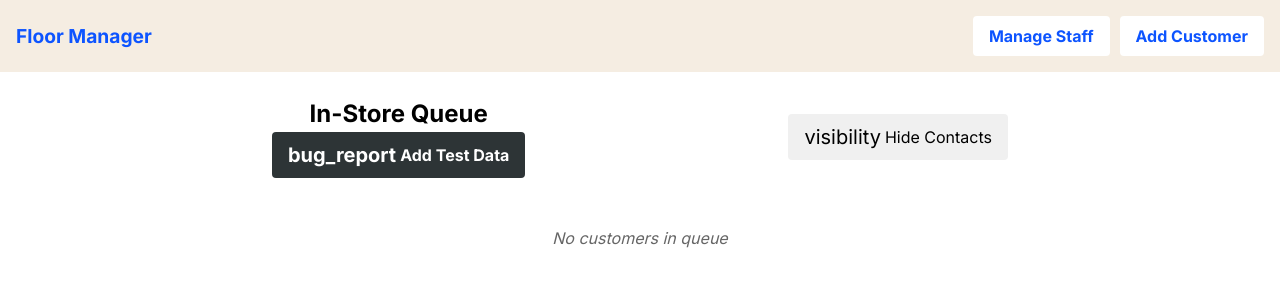
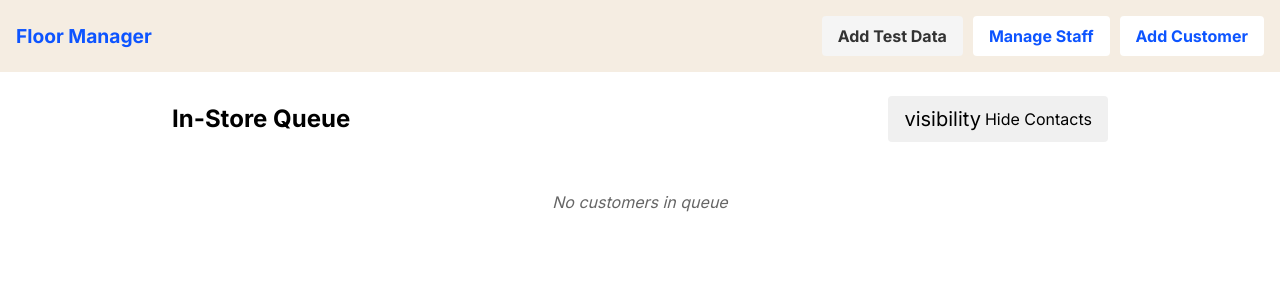
Before and after one commit to aaron-pw/tfm2, a Nuxt app: page / in a window 1280 px wide. Shown: the top 300 px of the page. Built offline with nearby package versions, Linux system fonts and the light colour scheme.

Commit message:
updated test data & staff assignment

```diff
--- a/components/AppHeader.vue
+++ b/components/AppHeader.vue
@@ -8,6 +8,7 @@
         <h2 class="menu-item">Floor Manager</h2>
       </div>
       <div class="right-section">
+        <DevTools @add-test-data="$emit('add-test-data', $event)" />
         <button @click="$emit('openStaffModal')" class="manage-staff-button">Manage Staff</button>
         <button @click="$emit('openModal')" class="add-button">Add Customer</button>
       </div>
@@ -16,9 +17,13 @@
 </template>
 
 <script>
+import DevTools from './dev/DevTools.vue'
 export default {
   name: 'AppHeader',
-  emits: ['openModal', 'openStaffModal']
+  emits: ['openModal', 'openStaffModal'],
+  components: [
+    DevTools
+  ]
 }
 </script>
 
--- a/components/WaitList.vue
+++ b/components/WaitList.vue
@@ -3,6 +3,7 @@
     <AppHeader
       @openModal="showModal = true"
       @openStaffModal="showStaffModal = true"
+      @add-test-data="addTestCustomers"
     />
     <div class="container">
       <SaveNotification
@@ -32,10 +33,7 @@
         @remove-staff="removeStaffMember"
       />
       <div class="header-section">
-        <div class="left-section">
-          <h2 class="wait-list-header">In-Store Queue</h2>
-          <DevTools @add-test-data="addTestCustomers" />
-        </div>
+        <h2 class="wait-list-header">In-Store Queue</h2>
         <button @click="toggleContacts" class="toggle-button">
           <span class="material-icons">{{ hideContacts ? 'visibility_off' : 'visibility' }}</span>
           {{ hideContacts ? 'Show Contacts' : 'Hide Contacts' }}
@@ -196,7 +194,17 @@ export default {
       this.staffList.push(staff)
     },
     removeStaffMember(index) {
-      this.staffList.splice(index, 1)
+      const removedStaff = this.staffList[index].name;
+
+      // Remove staff from list
+      this.staffList.splice(index, 1);
+
+      // Unassign staff from any customers
+      this.waitList.forEach(customer => {
+        if (customer.assignedStaff === removedStaff) {
+          customer.assignedStaff = null;
+        }
+      });
     },
     assignStaffToCustomer(staffName) {
       const customerIndex = this.waitList.findIndex(c => c === this.selectedCustomer)
@@ -227,11 +235,11 @@ body {
 
 <style scoped>
 .container {
-  max-width: 800px;
+  max-width: 1000px;
   margin: 0 auto;
   padding: 1rem;
   text-align: center;
-  height: 100vh;
+  height: calc(100vh - 80px);
   display: flex;
   flex-direction: column;
   overflow: hidden;
@@ -249,7 +257,7 @@ ul {
   margin: 0;
   overflow-y: auto;
   flex: 1;
-  max-height: calc(100vh - 100px);
+  max-height: calc(100vh - 200px);
 }
 
 ul::-webkit-scrollbar {
--- a/components/dev/DevTools.vue
+++ b/components/dev/DevTools.vue
@@ -1,6 +1,5 @@
 <template>
-    <button @click="addTestData" class="dev-button">
-      <span class="material-icons">bug_report</span>
+  <button @click="addTestData" class="header-button">
     Add Test Data
   </button>
 </template>
@@ -47,27 +46,18 @@
 </script>
 
 <style scoped>
-  .dev-button {
-    display: flex;
-    align-items: center;
-    gap: 4px;
+.header-button {
   padding: 8px 16px;
-    background-color: #2d3436;
-    color: white;
+  background-color: #f5f5f5;
   border: none;
   border-radius: 4px;
+  color: #333;
   cursor: pointer;
+  font-weight: bold;
   transition: background-color 0.2s;
-    font-weight: bold;
 }
 
-  .dev-button:hover {
-    background-color: #636e72;
-  }
-
-  .dev-button .material-icons {
-    font-size: 1.25rem;
-    display: flex;
-    align-items: center;
+.header-button:hover {
+  background-color: #e0e0e0;
 }
 </style>
```
Lines whose indentation alone changed are shown as unchanged.
